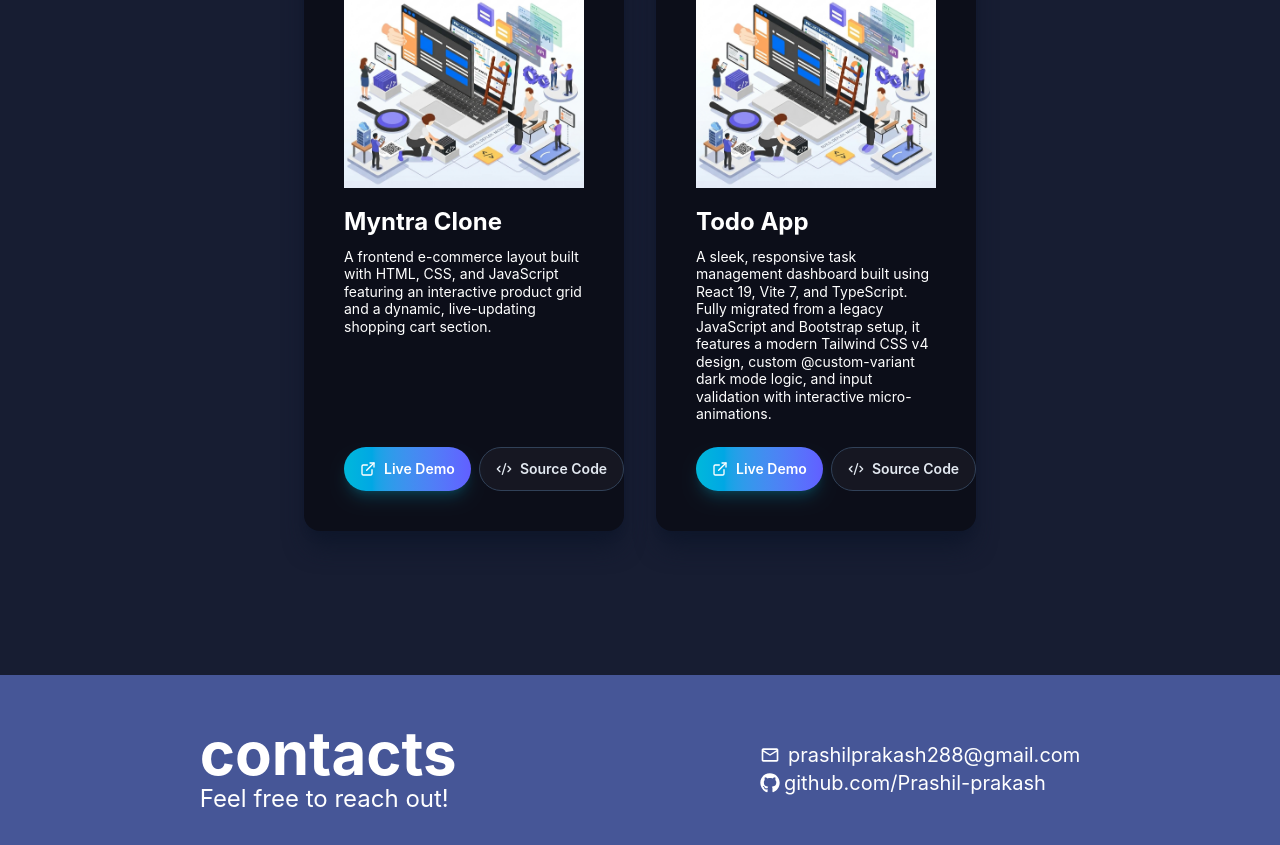
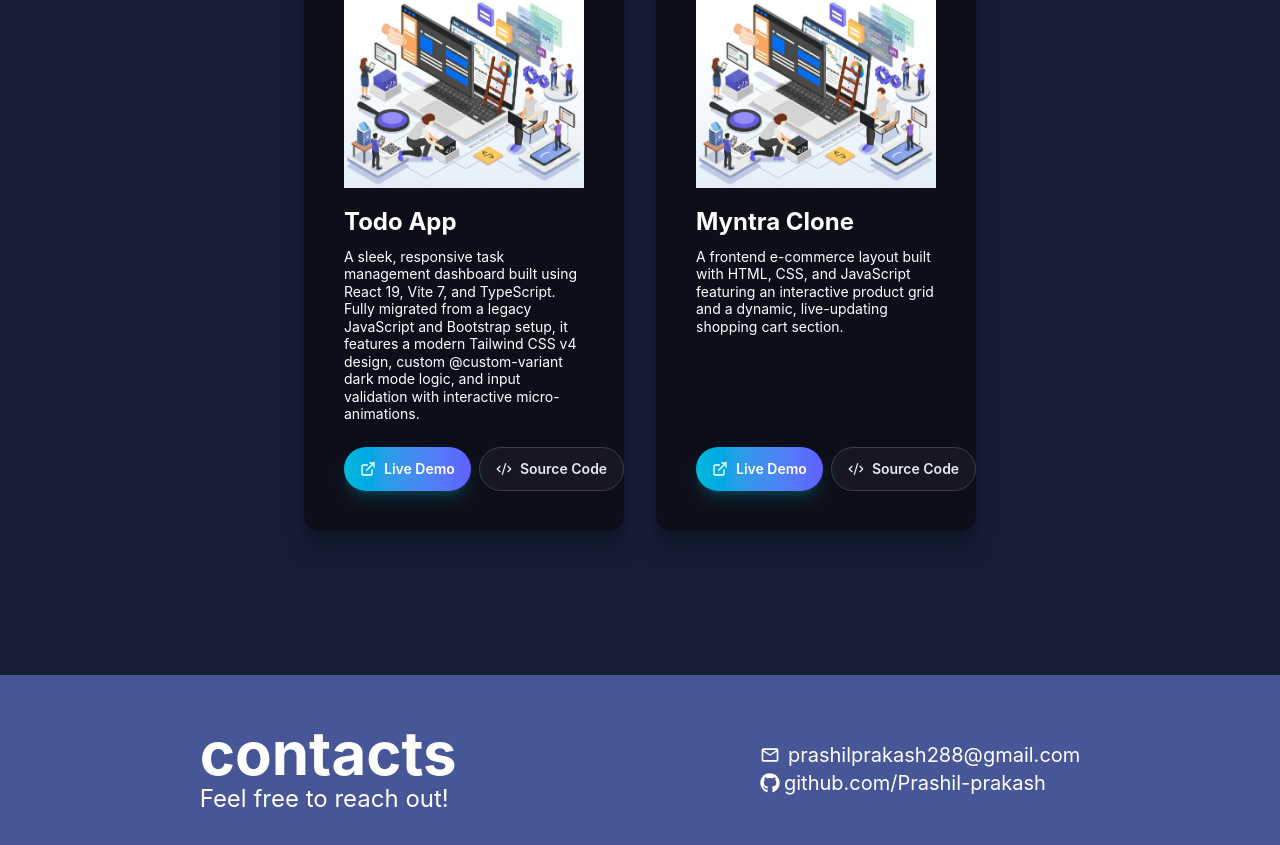
Before and after one commit to Prashil-prakash/portfolio, a React (Vite) app: page / in a window 1280 px wide. Shown: the part 2096-2941 px from the top of the page. Built offline with nearby package versions, Linux system fonts and the light colour scheme.

Commit message:
project update

```diff
--- a/src/Components/Projects/ProjectData.js
+++ b/src/Components/Projects/ProjectData.js
@@ -22,18 +22,19 @@
     sourceLink: "https://github.com/Prashil-prakash/Movie-App",
   },
   {
+    id: 4,
+    title: "Todo App",
+    main: "A sleek, responsive task management dashboard built using React 19, Vite 7, and TypeScript. Fully migrated from a legacy JavaScript and Bootstrap setup, it features a modern Tailwind CSS v4 design, custom @custom-variant dark mode logic, and input validation with interactive micro-animations.",
+    demoLink: "https://todoapp-13x8.vercel.app/",
+    sourceLink: "https://github.com/Prashil-prakash/Todo-App",
+  },
+  {
     id: 5,
     title: "Myntra Clone",
     main: "A frontend e-commerce layout built with HTML, CSS, and JavaScript featuring an interactive product grid and a dynamic, live-updating shopping cart section.",
     demoLink: "https://prashil-prakash.github.io/myntra-clone-study-project/",
     sourceLink: "https://github.com/Prashil-prakash/myntra-clone-study-project",
   },
-   {
-    id: 4,
-    title: "Todo App",
-    main: "A sleek, responsive task management dashboard built using React 19, Vite 7, and TypeScript. Fully migrated from a legacy JavaScript and Bootstrap setup, it features a modern Tailwind CSS v4 design, custom @custom-variant dark mode logic, and input validation with interactive micro-animations.",
-    demoLink: "https://todoapp-13x8.vercel.app/",
-    sourceLink: "https://github.com/Prashil-prakash/Todo-App",
-  },
+
 
 ];
```
